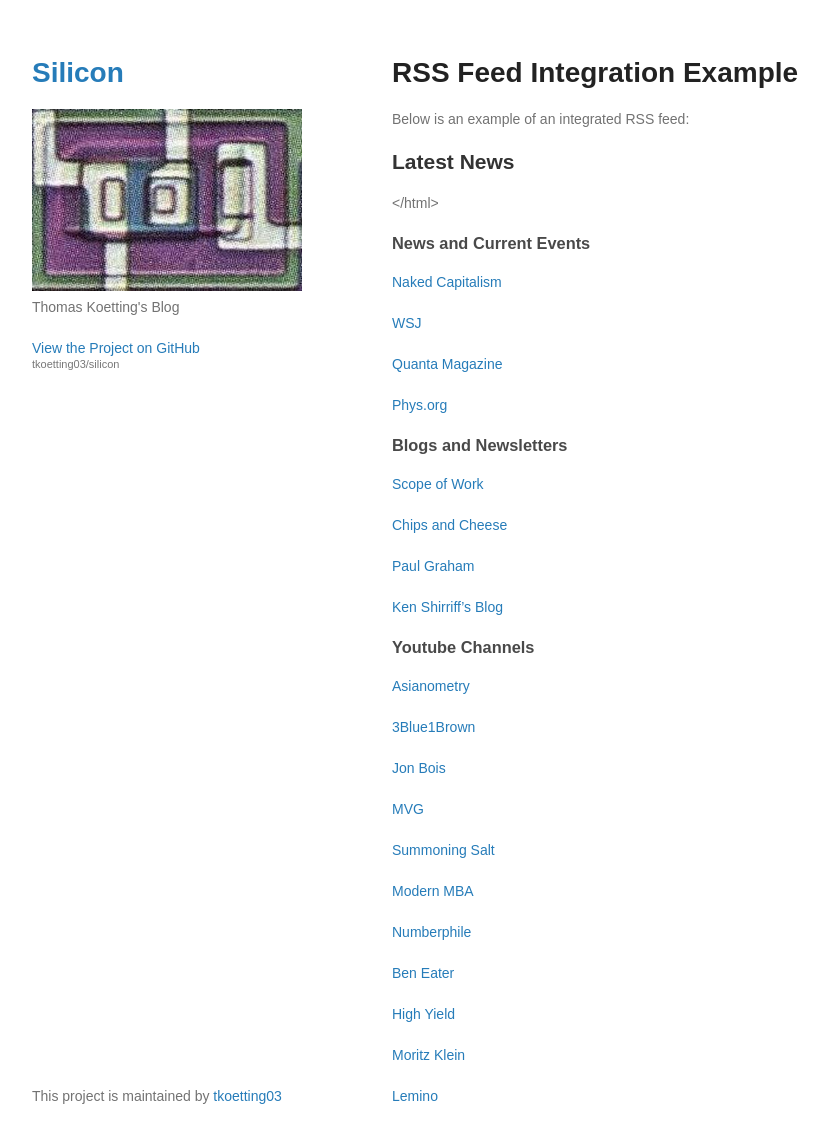
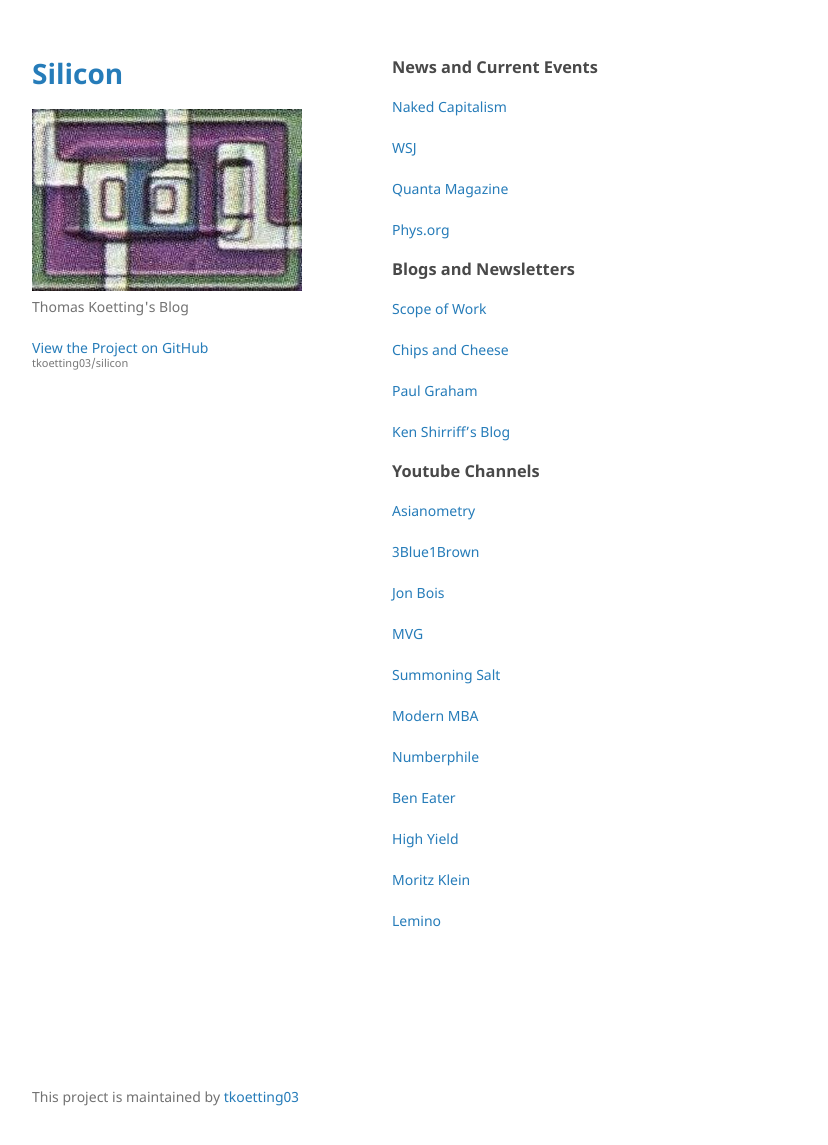
Before and after one commit to tkoetting03/silicon, a Jekyll site: the page built from other.md, in a window 1280 px wide and 1177 px high. Shown: the top 1145 px of the window, without its empty margins (178-1006 px from the left). Built offline with Jekyll 4.4.1, drawn with Linux system fonts in a browser that asks for light colours; our own code applies the rules of GitHub Pages for plain Markdown files; some of the changed lines change nothing that is shown.

Commit message:
Update other.md

```diff
--- a/other.md
+++ b/other.md
@@ -1,100 +1,3 @@
-
-<head>
-    <meta charset="UTF-8">
-    <meta name="viewport" content="width=device-width, initial-scale=1.0">
-    <title>RSS Feed Integration</title>
-    <style>
-        body {
-            font-family: Arial, sans-serif;
-        }
-        .rss-feed {
-            margin-top: 20px;
-        }
-        .rss-feed h2 {
-            color: #333;
-        }
-        .rss-item {
-            margin-bottom: 10px;
-        }
-        .rss-item a {
-            color: #0066cc;
-            text-decoration: none;
-        }
-    </style>
-</head>
-<body>
-
-    <h1>RSS Feed Integration Example</h1>
-    <p>Below is an example of an integrated RSS feed:</p>
-
-    <div id="rssFeed" class="rss-feed">
-        <h2>Latest News</h2>
-        <ul id="rssList"></ul>
-    </div>
-
-    <script>
-        function parseRSS(xml) {
-            let rssItems = [];
-            let items = xml.querySelectorAll("item");
-
-            items.forEach(item => {
-                let title = item.querySelector("title").textContent;
-                let link = item.querySelector("link").textContent;
-                let description = item.querySelector("description").textContent;
-
-                rssItems.push({
-                    title: title,
-                    link: link,
-                    description: description
-                });
-            });
-
-            return rssItems;
-        }
-
-        function displayRSS(items) {
-            let rssList = document.getElementById("rssList");
-
-            items.forEach(item => {
-                let listItem = document.createElement("li");
-                listItem.classList.add("rss-item");
-
-                let link = document.createElement("a");
-                link.href = item.link;
-                link.target = "_blank";
-                link.textContent = item.title;
-
-                let description = document.createElement("p");
-                description.textContent = item.description;
-
-                listItem.appendChild(link);
-                listItem.appendChild(description);
-
-                rssList.appendChild(listItem);
-            });
-        }
-
-        function fetchRSS(feedUrl) {
-            fetch(feedUrl)
-                .then(response => response.text())
-                .then(str => {
-                    let parser = new DOMParser();
-                    let xmlDoc = parser.parseFromString(str, "application/xml");
-                    let rssItems = parseRSS(xmlDoc);
-                    displayRSS(rssItems);
-                })
-                .catch(err => console.error("Error fetching RSS feed: ", err));
-        }
-
-        // Replace with the desired RSS feed URL
-        const rssFeedUrl = 'https://letterboxd.com/tckoetting/';
-        fetchRSS(https://letterboxd.com/tckoetting/);
-    </script>
-
-</body>
-</html>
-
-
 
 ### News and Current Events
 
```
